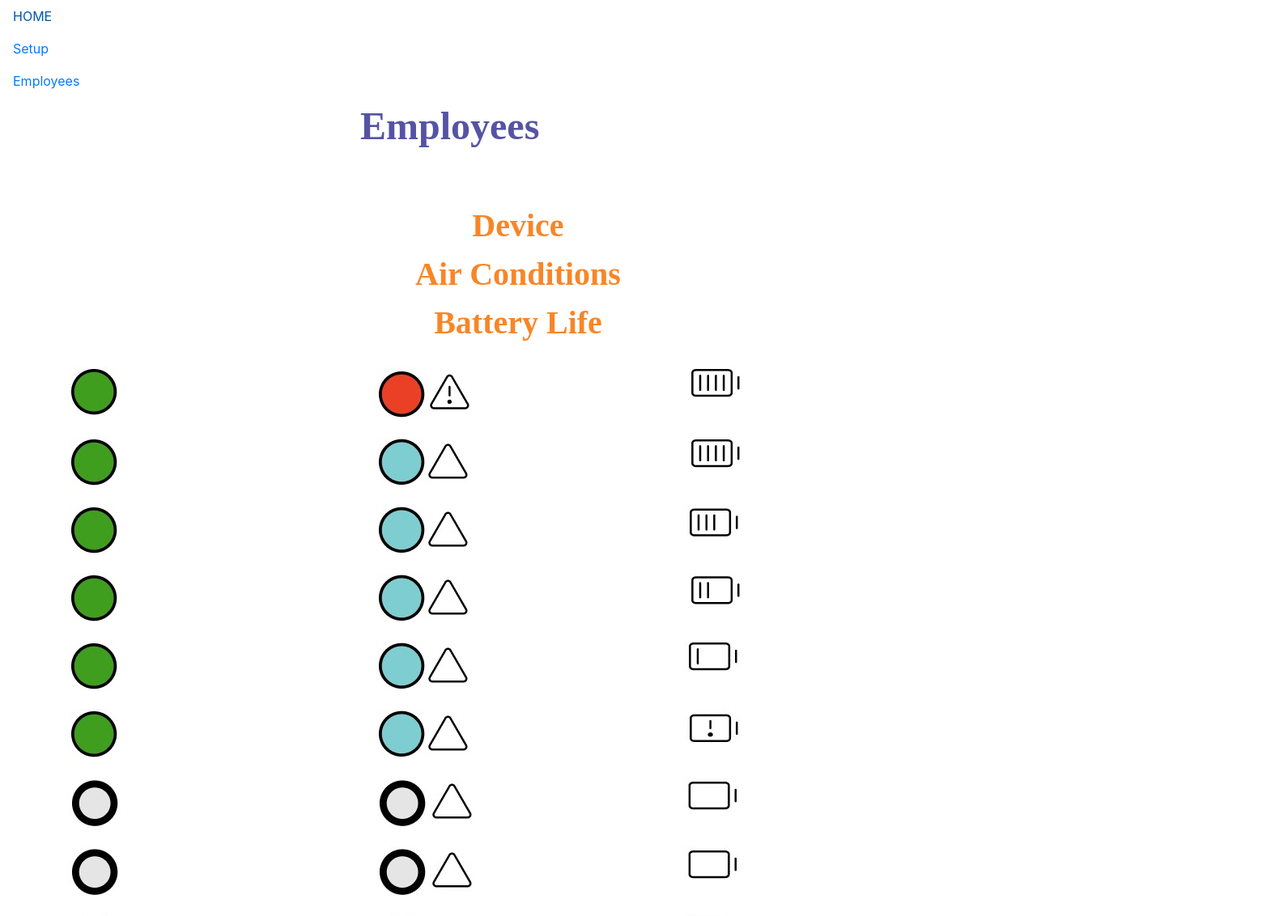
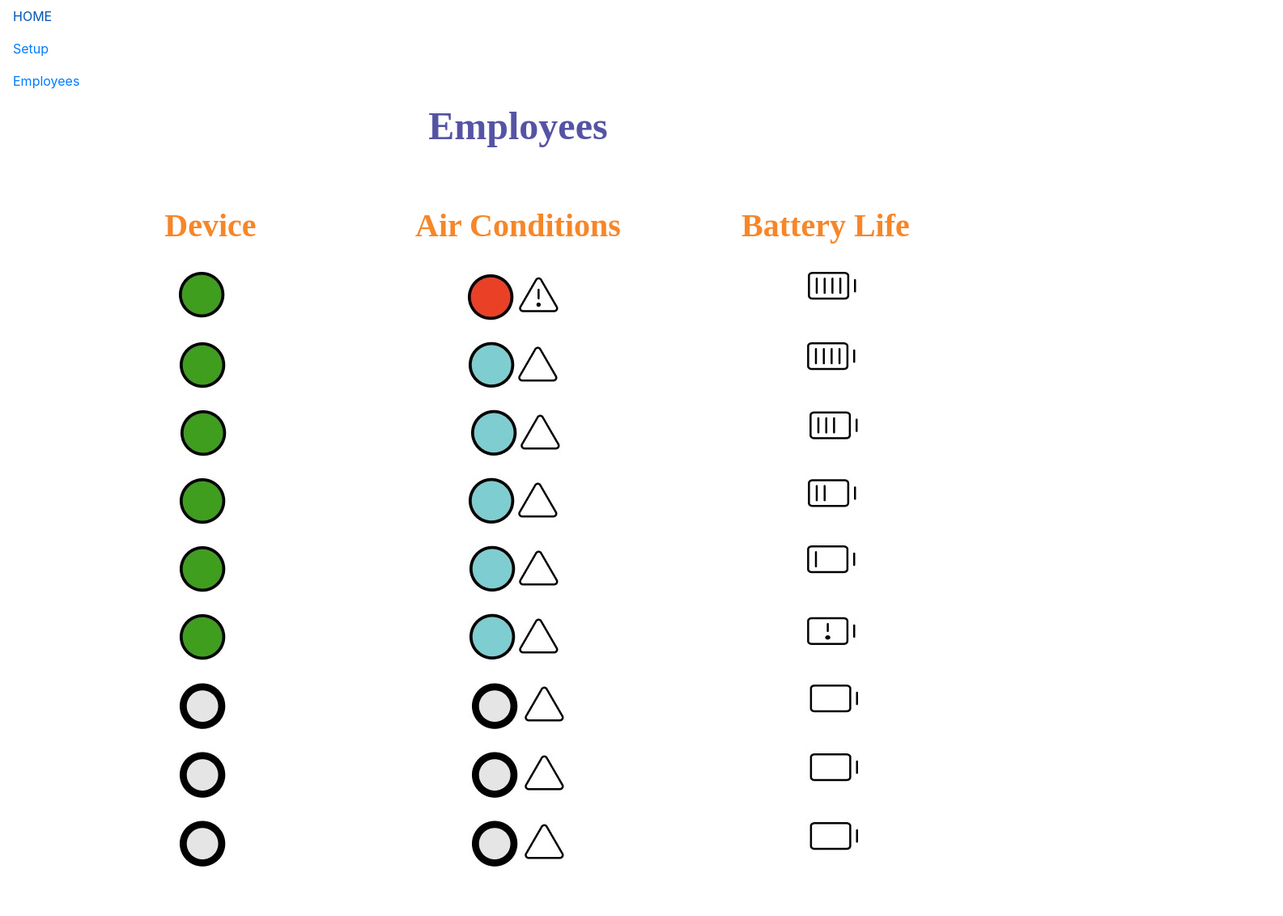
Before and after one commit to robinfintz/TeamTech21_MERN, a React (Create React App) app in the folder frontend/: page /Employees in a window 1280 px wide. Shown: the top 1132 px of the page at 81% size, 1585 px wide, since content can reach past the window. After the commit the page ends 1095 px from the top, so only its background shows below. Built offline with nearby package versions, Linux system fonts and the light colour scheme.

Commit message:
fixing css to make it align the images and text properly

```diff
--- a/frontend/src/views/Employees.js
+++ b/frontend/src/views/Employees.js
@@ -18,8 +18,8 @@ const Employees = () => {
         return (
           <div>
               <div class="container">
-              <div className="row">
-                  <div className="col-lg" className="purp">Employees</div>
+              <div className="row" style={{textAlign:"center"}}>
+                  <div className="col-lg" className="purple">Employees</div>
                 </div>
               <div className="spacer"> &nbsp; </div>
 
@@ -31,65 +31,65 @@ const Employees = () => {
                 <div className="spacer"> &nbsp; </div>
 
               <div className="row">
-                  <div className="col-sm-4"><img src={deviceOnline} className="image" className="img-fluid" alt="online" /></div>
-                  <div className="col-sm-4"><img src={badAir} className="image" className="img-fluid" alt="poor air conditions" /><img src={warning} className="img-fluid" alt="online" /></div>
-                  <div className="col-sm-4"><img src={battery100} className="image" className="img-fluid" alt="battery 100%" /></div>
+                  <div className="col-sm-4" className="image"><img src={deviceOnline} className="image" className="img-fluid" alt="online" /></div>
+                  <div className="col-sm-4" className="image"><img src={badAir} className="image" className="img-fluid" alt="poor air conditions" /><img src={warning} className="img-fluid" alt="online" /></div>
+                  <div className="col-sm-4" className="image"><img src={battery100} className="image" className="img-fluid" alt="battery 100%" /></div>
                 </div>
                 <div className="spacer"> &nbsp; </div>
 
               <div className="row">
-                  <div className="col-sm-4"><img src={deviceOnline} className="image" className="img-fluid" alt="online" /></div>
-                  <div className="col-sm-4"><img src={goodAir} className="image" className="img-fluid" alt="poor air conditions" /><img src={noWarning} className="img-fluid" alt="online" /></div>
-                  <div className="col-sm-4"><img src={battery100} className="image" className="img-fluid" alt="battery 100%" /></div>
+                  <div className="col-sm-4" className="image"><img src={deviceOnline} className="img-fluid" alt="online" /></div>
+                  <div className="col-sm-4" className="image"><img src={goodAir} className="img-fluid" alt="poor air conditions" /><img src={noWarning} className="img-fluid" alt="online" /></div>
+                  <div className="col-sm-4" className="image"><img src={battery100} className="img-fluid" alt="battery 100%" /></div>
                 </div>
                 <div className="spacer"> &nbsp; </div>
 
               <div className="row">
-                  <div className="col-sm-4"><img src={deviceOnline} className="image" className="img-fluid" alt="online" /></div>
-                  <div className="col-sm-4"><img src={goodAir} className="image" className="img-fluid" alt="good air conditions" /><img src={noWarning} className="img-fluid" alt="online" /></div>
-                  <div className="col-sm-4"><img src={battery75} className="image" className="img-fluid" alt="battery 75%" /></div>
+                  <div className="col-sm-4" className="image"><img src={deviceOnline} className="img-fluid" alt="online" /></div>
+                  <div className="col-sm-4" className="image"><img src={goodAir} className="img-fluid" alt="good air conditions" /><img src={noWarning} className="img-fluid" alt="online" /></div>
+                  <div className="col-sm-4" className="image"><img src={battery75} className="img-fluid" alt="battery 75%" /></div>
                 </div>
                 <div className="spacer"> &nbsp; </div>
 
               <div className="row">
-                  <div className="col-sm-4"><img src={deviceOnline} className="image" className="img-fluid" alt="online" /></div>
-                  <div className="col-sm-4"><img src={goodAir} className="image" className="img-fluid" alt="good air conditions" /><img src={noWarning} className="img-fluid" alt="online" /></div>
-                  <div className="col-sm-4"><img src={battery50} className="image" className="img-fluid" alt="battery 50%" /></div>
+                  <div className="col-sm-4" className="image"><img src={deviceOnline} className="img-fluid" alt="online" /></div>
+                  <div className="col-sm-4" className="image"><img src={goodAir} className="img-fluid" alt="good air conditions" /><img src={noWarning} className="img-fluid" alt="online" /></div>
+                  <div className="col-sm-4" className="image"><img src={battery50} className="img-fluid" alt="battery 50%" /></div>
                 </div>
                 <div className="spacer"> &nbsp; </div>
 
               <div className="row">
-                  <div className="col-sm-4"><img src={deviceOnline} className="image" className="img-fluid" alt="online" /></div>
-                  <div className="col-sm-4"><img src={goodAir} className="image" className="img-fluid" alt="poor air conditions" /><img src={noWarning} className="img-fluid" alt="online" /></div>
-                  <div className="col-sm-4"><img src={battery25} className="image" className="img-fluid" alt="battery 25%" /></div>
+                  <div className="col-sm-4" className="image"><img src={deviceOnline} className="img-fluid" alt="online" /></div>
+                  <div className="col-sm-4" className="image"><img src={goodAir} className="img-fluid" alt="poor air conditions" /><img src={noWarning} className="img-fluid" alt="online" /></div>
+                  <div className="col-sm-4" className="image"><img src={battery25} className="img-fluid" alt="battery 25%" /></div>
                 </div>
                 <div className="spacer"> &nbsp; </div>
 
               <div className="row">
-                  <div className="col-sm-4"><img src={deviceOnline} className="image" className="img-fluid" alt="online" /></div>
-                  <div className="col-sm-4"><img src={goodAir} className="image" className="img-fluid" alt="poor air conditions" /><img src={noWarning} className="img-fluid" alt="online" /></div>
-                  <div className="col-sm-4"><img src={batteryWarning} className="image" className="img-fluid" alt="battery warning" /></div>
+                  <div className="col-sm-4" className="image"><img src={deviceOnline} className="img-fluid" alt="online" /></div>
+                  <div className="col-sm-4" className="image"><img src={goodAir} className="img-fluid" alt="poor air conditions" /><img src={noWarning} className="img-fluid" alt="online" /></div>
+                  <div className="col-sm-4" className="image"><img src={batteryWarning} className="img-fluid" alt="battery warning" /></div>
                 </div>
                 <div className="spacer"> &nbsp; </div>
 
               <div className="row">
-                  <div className="col-sm-4"><img src={deviceOffline} className="image" className="img-fluid" alt="device offline" /></div>
-                  <div className="col-sm-4"><img src={deviceOffline} className="image" className="img-fluid" alt="device offline" /><img src={noWarning} className="img-fluid" alt="online" /></div>
-                  <div className="col-sm-4"><img src={batteryOffline} className="image" className="img-fluid" alt="battery offline" /></div>
+                  <div className="col-sm-4" className="image"><img src={deviceOffline} className="img-fluid" alt="device offline" /></div>
+                  <div className="col-sm-4" className="image"><img src={deviceOffline} className="img-fluid" alt="device offline" /><img src={noWarning} className="img-fluid" alt="online" /></div>
+                  <div className="col-sm-4" className="image"><img src={batteryOffline} className="img-fluid" alt="battery offline" /></div>
                 </div>
                 <div className="spacer"> &nbsp; </div>
 
               <div className="row">
-                  <div className="col-sm-4"><img src={deviceOffline} className="image" className="img-fluid" alt="device offline" /></div>
-                  <div className="col-sm-4"><img src={deviceOffline} className="image" className="img-fluid" alt="device offline" /><img src={noWarning} className="img-fluid" alt="online" /></div>
-                  <div className="col-sm-4"><img src={batteryOffline} className="image" className="img-fluid" alt="battery offline" /></div>
+                  <div className="col-sm-4" className="image"><img src={deviceOffline} className="img-fluid" alt="device offline" /></div>
+                  <div className="col-sm-4" className="image"><img src={deviceOffline} className="img-fluid" alt="device offline" /><img src={noWarning} className="img-fluid" alt="online" /></div>
+                  <div className="col-sm-4" className="image"><img src={batteryOffline} className="img-fluid" alt="battery offline" /></div>
                 </div>
                 <div className="spacer"> &nbsp; </div>
 
               <div className="row">
-                  <div className="col-sm-4"><img src={deviceOffline} className="image" className="img-fluid" alt="device offline" /></div>
-                  <div className="col-sm-4"><img src={deviceOffline} className="image" className="img-fluid" alt="device offline" /><img src={noWarning} className="img-fluid" alt="online" /></div>
-                  <div className="col-sm-4"><img src={batteryOffline} className="image" className="img-fluid" alt="battery offline" /></div>
+                  <div className="col-sm-4" className="image"><img src={deviceOffline} className="img-fluid" alt="device offline" /></div>
+                  <div className="col-sm-4" className="image"><img src={deviceOffline} className="img-fluid" alt="device offline" /><img src={noWarning} className="img-fluid" alt="online" /></div>
+                  <div className="col-sm-4" className="image"><img src={batteryOffline} className="img-fluid" alt="battery offline" /></div>
                 </div>
                 <div className="spacer"> &nbsp; </div>
 
--- a/frontend/src/views/styles.css
+++ b/frontend/src/views/styles.css
@@ -1,4 +1,4 @@
-.purp{
+.purp {
     position: relative;
     width: 100%;
     height: 105px;
@@ -6,7 +6,7 @@
     font-size: 300%;
     font-weight: bold;
     color: #5554A4;
-    font-family:  Righteous;
+    font-family: Righteous;
   }
 
   .rectangle {
@@ -24,15 +24,26 @@
     display: block;
     margin-left: auto;
     margin-right: auto;
-    width: 50%;
+    text-align: center;
   }
 
   .orange {
     position: relative;
     text-align: center;
-    width: 100%;
+    width: 33.33333%;
     font-size: 250%;
     font-weight: bold;
     color: #F78628;
-    font-family:  Righteous;
+    font-family: Righteous;
   }
+/* I made a second purple one to center the text for my page */
+  .purple {
+    position: relative;
+    width: 100%;
+    height: 105px;
+    text-align: center;
+    font-size: 300%;
+    font-weight: bold;
+    color: #5554A4;
+    font-family: Righteous;
+  }
```
